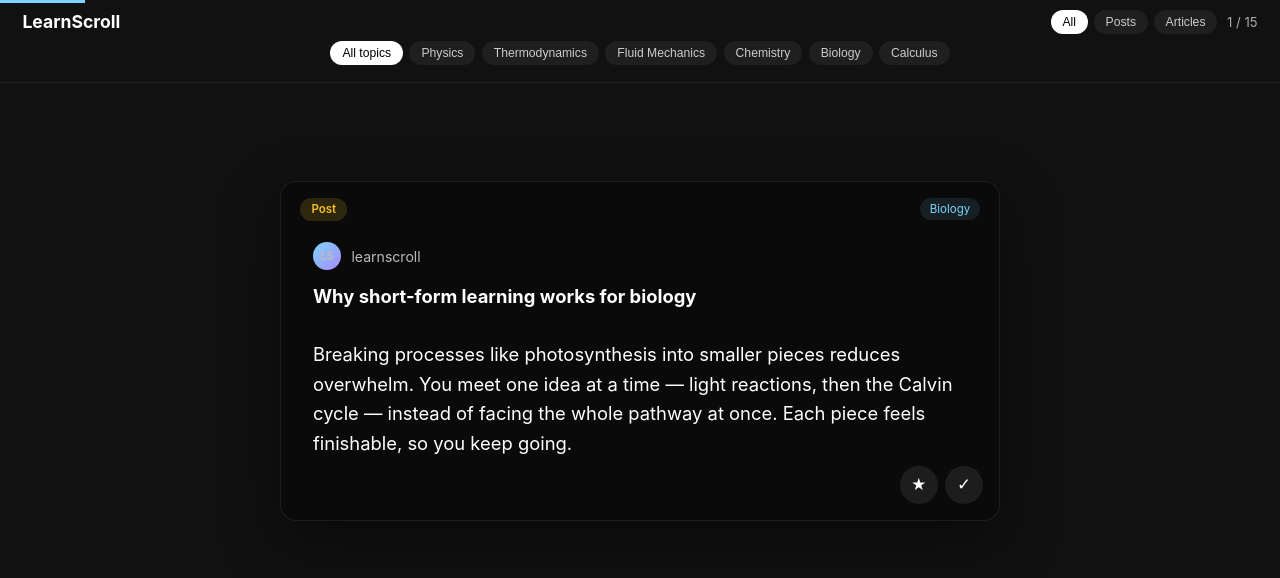
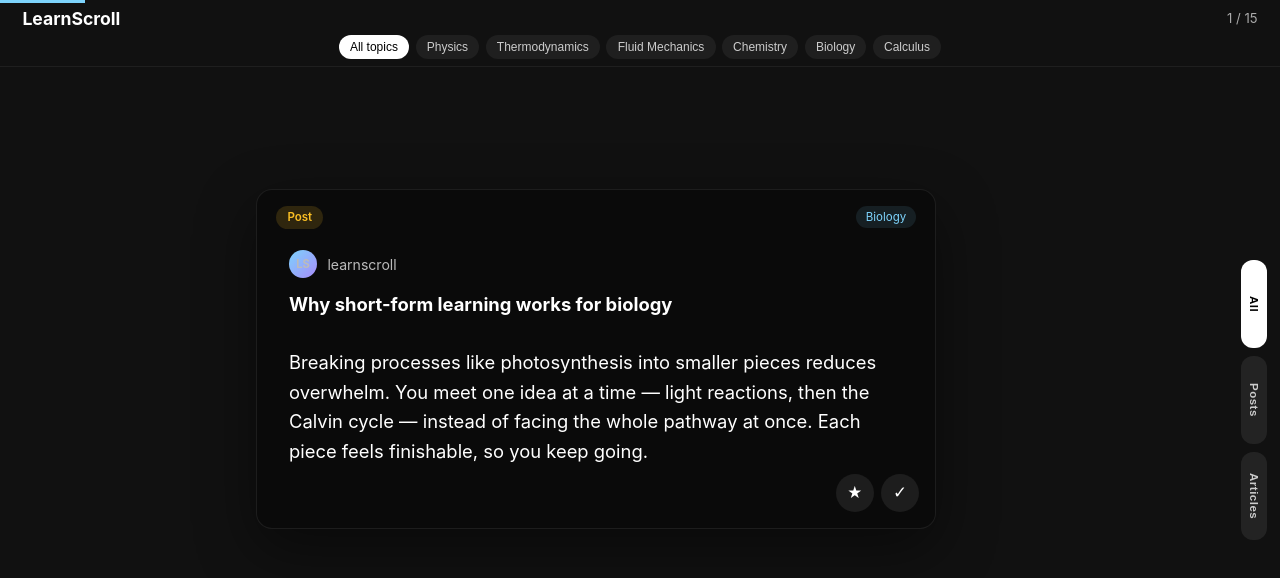
Before and after one commit to Jargal0613/learnscroll-prototype, a plain HTML site: page index.html in a window 1280 px wide. Drawn offline with Linux system fonts and the light colour scheme.

Commit message:
Make type filters vertical sidebar; topics stay in single top row

```diff
--- a/index.html
+++ b/index.html
@@ -19,21 +19,22 @@
     overflow-y: scroll;
     scroll-snap-type: y mandatory;
     scroll-behavior: smooth;
-    padding-top: 5.2rem;
+    padding-top: 4.2rem;
+    padding-right: 5.5rem;
   }
   .card {
-    height: calc(100vh - 5.2rem);
-    height: calc(100dvh - 5.2rem);
+    height: calc(100vh - 4.2rem);
+    height: calc(100dvh - 4.2rem);
     scroll-snap-align: start;
     display: flex;
     align-items: center;
     justify-content: center;
-    padding: 1rem 2rem 2rem;
+    padding: 1rem 1.5rem 2rem;
     background: #111;
   }
   .card-inner {
     width: 100%;
-    max-width: 720px;
+    max-width: 680px;
     background: #0a0a0a;
     border-radius: 16px;
     border: 1px solid rgba(255,255,255,0.08);
@@ -137,11 +138,12 @@
   .top-bar {
     position: fixed;
     top: 0; left: 0; right: 0;
-    height: 5.2rem;
-    padding: 0.6rem 1.4rem 0.5rem;
+    height: 4.2rem;
+    padding: 0.5rem 1.4rem;
     display: flex;
     flex-direction: column;
-    gap: 0.45rem;
+    justify-content: center;
+    gap: 0.4rem;
     background: #111;
     z-index: 50;
     border-bottom: 1px solid rgba(255,255,255,0.06);
@@ -152,38 +154,64 @@
     align-items: center;
   }
   .logo { font-weight: 700; font-size: 1.1rem; }
-  .right-controls {
-    display: flex;
-    align-items: center;
-    gap: 0.6rem;
-  }
   .counter { font-size: 0.82rem; color: #aaa; }
-  .type-filters {
-    display: flex;
-    gap: 0.35rem;
-  }
   .topic-row {
     display: flex;
     gap: 0.4rem;
     justify-content: center;
     flex-wrap: wrap;
   }
-  .filter-btn, .topic-btn {
+  .topic-btn {
     background: rgba(255,255,255,0.06);
     border: none;
     color: #ccc;
-    padding: 0.32rem 0.75rem;
+    padding: 0.3rem 0.7rem;
     border-radius: 999px;
-    font-size: 0.76rem;
+    font-size: 0.75rem;
     cursor: pointer;
     font-weight: 500;
   }
-  .filter-btn.active, .topic-btn.active {
+  .topic-btn.active {
     background: #fff;
     color: #000;
   }
-  .filter-btn:hover:not(.active), .topic-btn:hover:not(.active) {
+  .topic-btn:hover:not(.active) {
     background: rgba(255,255,255,0.12);
+  }
+  /* Vertical type filters on the right */
+  .type-sidebar {
+    position: fixed;
+    right: 0.8rem;
+    top: 50%;
+    transform: translateY(-50%);
+    display: flex;
+    flex-direction: column;
+    gap: 0.5rem;
+    z-index: 40;
+  }
+  .filter-btn {
+    background: rgba(255,255,255,0.08);
+    border: none;
+    color: #ccc;
+    padding: 0.7rem 0.45rem;
+    border-radius: 12px;
+    font-size: 0.72rem;
+    cursor: pointer;
+    font-weight: 600;
+    writing-mode: vertical-rl;
+    text-orientation: mixed;
+    letter-spacing: 0.5px;
+    min-height: 5.5rem;
+    display: flex;
+    align-items: center;
+    justify-content: center;
+  }
+  .filter-btn.active {
+    background: #fff;
+    color: #000;
+  }
+  .filter-btn:hover:not(.active) {
+    background: rgba(255,255,255,0.16);
   }
 </style>
 </head>
@@ -192,14 +220,7 @@
 <div class="top-bar">
   <div class="top-row">
     <div class="logo">LearnScroll</div>
-    <div class="right-controls">
-      <div class="type-filters" id="typeFilters">
-        <button class="filter-btn active" data-filter="all">All</button>
-        <button class="filter-btn" data-filter="post">Posts</button>
-        <button class="filter-btn" data-filter="article">Articles</button>
-      </div>
-      <div class="counter" id="counter">1 / 0</div>
-    </div>
+    <div class="counter" id="counter">1 / 0</div>
   </div>
   <div class="topic-row" id="topicFilters">
     <button class="topic-btn active" data-topic="all">All topics</button>
@@ -210,6 +231,11 @@
     <button class="topic-btn" data-topic="biology">Biology</button>
     <button class="topic-btn" data-topic="calculus">Calculus</button>
   </div>
+</div>
+<div class="type-sidebar" id="typeFilters">
+  <button class="filter-btn active" data-filter="all">All</button>
+  <button class="filter-btn" data-filter="post">Posts</button>
+  <button class="filter-btn" data-filter="article">Articles</button>
 </div>
 <div id="feed"></div>
 
```
